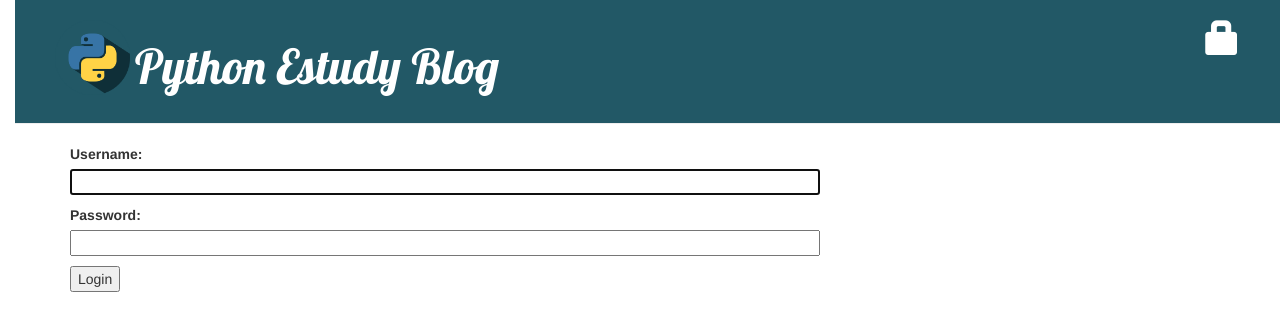
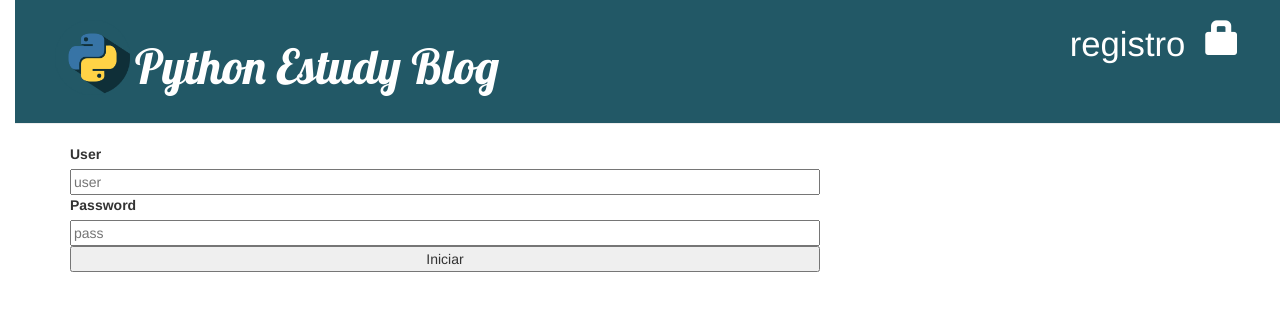
Before and after one commit to joelp-developer/my-first-blog, a Django app: page /accounts/log/ in a window 1280 px wide. Shown: the top 331 px of the page. Run offline with Django 3.2, Linux system fonts and the light colour scheme; some libraries are stand-ins or nearby versions.

Commit message:
agregando registro por django

```diff
--- a/blog/templates/accounts/login.html
+++ b/blog/templates/accounts/login.html
@@ -1,10 +1,24 @@
 {% extends 'blog/base.html' %}
 
 {% block content %}
+
+{% if form.errors %}
+    <p>Acceso invalido</p>
+{% endif %}
 <form method="POST" class="post-form">{% csrf_token %}
-    {{ form.as_p }}
+    <!--
+        este es el diseño de django para el login
 
-    <button type="submit">Login</button>
+        {{ form.as_p }}
+
+        <button type="submit">Login</button>
+    -->
+
+    <label for="user">User</label>
+	<input type="text" name="username" placeholder="user">
+    <label for="pass">Password</label>
+    <input type="password" name="password" placeholder="pass">
+	<input type="submit" value="Iniciar">
 </form>
 
 {% endblock %}
--- a/blog/templates/blog/base.html
+++ b/blog/templates/blog/base.html
@@ -13,9 +13,10 @@
             {% if user.is_authenticated %}
                 <a href="{% url 'post_new' %}" class="top-menu"><span class="glyphicon glyphicon-plus"></span></a>
                 <a href="{% url 'logout' %}" class="top-menu"><span class="glyphicon glyphicon-log-out"></span></a>
-                <!--{{request.user.username}} con esto obtengo el usuario que esta conectado-->
+                {{request.user.username}}<!-- con esto obtengo el usuario que esta conectado-->
             {% else%}
                 <a href="{% url 'login' %}" class="top-menu" ><span class="glyphicon glyphicon-lock"></span></a>
+                <a href="{% url 'reg'%}" class="top-menu"><span>registro</span></a>
             {% endif %}
             <img src="{% static 'img/python_logo.png' %}" >
             <h1><a href="/">Python Estudy Blog</a></h1>
--- a/blog/urls.py
+++ b/blog/urls.py
@@ -8,4 +8,5 @@
     path('post/<int:pk>/edit/', views.post_edit, name='post_edit'),
     path('accounts/log/', views.login, name='login'),
     path('accounts/logout/',views.logout,name='logout'),
+    path('accounts/reg/',views.registro, name='reg'),
 ]
--- a/blog/views.py
+++ b/blog/views.py
@@ -8,6 +8,7 @@
 from django.contrib.auth import authenticate
 from django.contrib.auth.forms import AuthenticationForm
 from django.contrib.auth import login as do_login
+from django.contrib.auth.forms import UserCreationForm
 
 
 
@@ -75,3 +76,25 @@
 def logout (request):
     do_logout(request)
     return redirect('/')
+
+def registro(request):
+      # Creamos el formulario de autenticación vacío
+    form = UserCreationForm()
+    if request.method == "POST":
+        # Añadimos los datos recibidos al formulario
+        form = UserCreationForm(data=request.POST)
+        # Si el formulario es válido...
+        if form.is_valid():
+
+            # Creamos la nueva cuenta de usuario
+            user = form.save()
+
+            # Si el usuario se crea correctamente
+            if user is not None:
+                # Hacemos el login manualmente
+                do_login(request, user)
+                # Y le redireccionamos a la portada
+                return redirect('/')
+
+    # Si llegamos al final renderizamos el formulario
+    return render(request, "accounts/registro.html", {'form': form})
```
Also changed, not shown: blog/templates/accounts/registro.html (added, +15 -0 lines).
